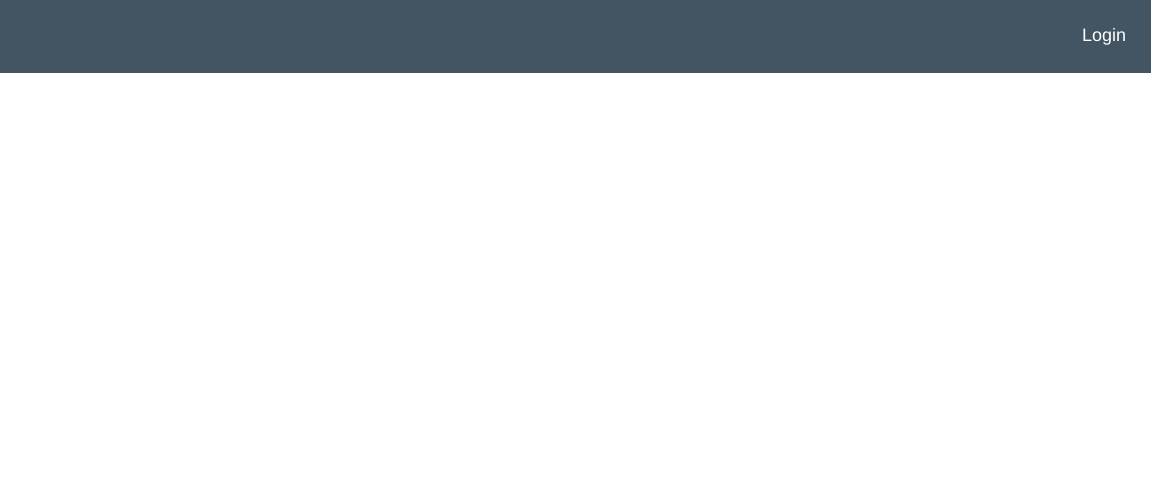
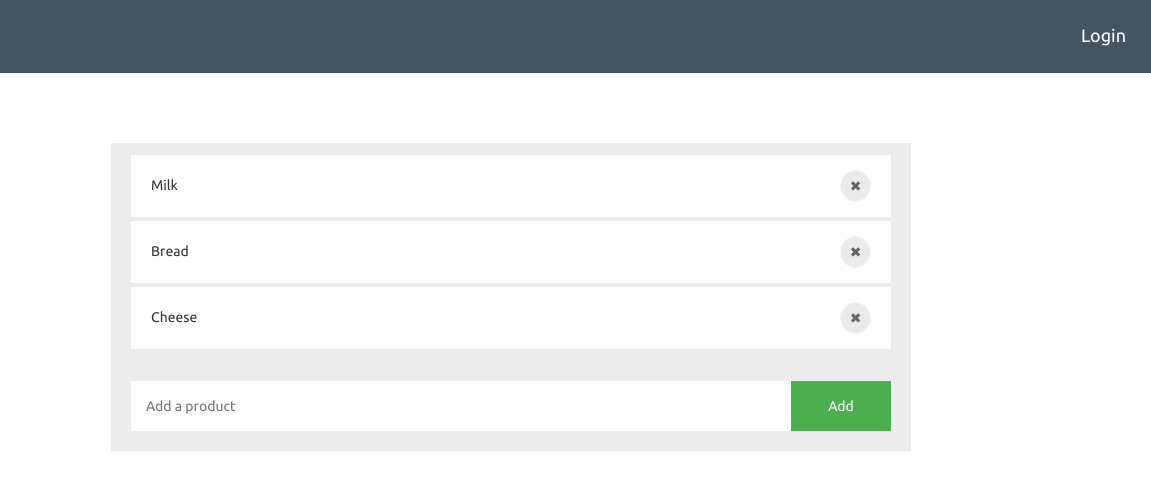
Before and after one commit to nivethar12/angular, a website: page index.html at #!/product in a window 1280 px wide. Shown: the full height of the page, 129-1280 px from the left. Drawn offline with nearby package versions, Linux system fonts and the light colour scheme; some packages are replaced by stand-ins of ours.

Commit message:
Fixed Shopping cart

```diff
--- a/css/shopping.css
+++ b/css/shopping.css
@@ -1,3 +1,9 @@
+body {
+    margin: 0px;
+    padding: 0px;
+    font-family: 'Ubuntu', sans-serif;
+}
+
 .taleo-header{
 	background-color: #435563;
     padding: 10px;
@@ -128,3 +134,62 @@ background-color:#435563;
   padding:50px;
   margin-left: -100px;
 }
+
+
+.products {
+    text-align: center;
+    width: 900px;
+    margin: auto;
+    margin-top: 20px;
+    padding: 50px;
+}
+
+.products-list{
+    display: flex;
+    flex-direction: column;
+    box-sizing: content-box;
+    background: #ececec;
+    padding: 10px 0px;
+}
+
+.product-item {
+    text-align: left;
+    background: #ffffff;
+    margin: 2px 20px;
+    padding: 15px 20px;
+    display: flex;
+}
+
+.products-name {
+    flex:1;
+    margin-top: 5px;
+}
+.product-delete {
+    padding: 5px;
+    border: 1px solid #f7f7f7;
+    border-radius: 50%;
+    width: 31px;
+    text-align: center;
+    background: #eaeaea;
+    color: #656565;
+    cursor:pointer;
+}
+
+.product-add-container {
+    background: #ececec;
+    display: flex;
+    padding: 20px 20px;
+}
+
+.product-input-txt {
+    flex: 1;
+    padding: 15px;
+    border: 0px;
+}
+
+.product-add-btn {
+    width: 100px;
+    border: 0px;
+    background: #4caf50;
+    color: white;
+}
--- a/index.html
+++ b/index.html
@@ -1,8 +1,8 @@
 <!DOCTYPE html>
 <html>
 <head>
-
     <link rel="stylesheet" href="//netdna.bootstrapcdn.com/bootstrap/3.0.0/css/bootstrap.min.css" />
+    <link href="https://fonts.googleapis.com/css?family=Ubuntu:400,500" rel="stylesheet">
     <link href="css/shopping.css" rel="stylesheet">
     <script src="https://ajax.googleapis.com/ajax/libs/angularjs/1.3.0/angular.min.js"></script>
     <script src="https://ajax.googleapis.com/ajax/libs/angularjs/1.3.0/angular-route.js"></script>
@@ -13,32 +13,24 @@
     <div class="taleo-header">
         <div class="wrapper">
             <div class="headerLogo">
-                   <a href="#" shape="rect"><img width="100" height="53" alt="shopping" src="images/shopping.png"></a>
+                <a href="#" shape="rect">
+                    <img width="100" height="53" alt="shopping" src="images/shopping.png">
+                </a>
             </div>
-
-                   <a href="#login"class="navbar-brand" style="color: white;">Login </a>
-
-
+            <a href="#login" class="navbar-brand" style="color: white;">Login </a>
         </div>
-
     </div>
-
-<!--p><a href = "#login">logins</a></p>-->
-<!--p><a href = "#register">register</a></p>-->
     <div ng-view></div>
 
-<script type = "text/ng-template" id = "login.html">
+    <script type="text/ng-template" id="login.html">
         <h2> Add Student </h2>
-    <!--{{message}}-->
     </script>
 
- <script type = "text/ng-template" id = "register.html">
+    <script type="text/ng-template" id="register.html">
         <h2> View Students </h2>
-   <!-- {{message}}-->
     </script>
-
     <script src="js/myShoppingApp.js"></script>
     <script src="js/controllers.js"></script>
+</body>
 
-</body>
 </html>
--- a/js/controllers.js
+++ b/js/controllers.js
@@ -46,6 +46,26 @@ app.controller("registerCtrl", function($scope, $http, registerService) {
 });
 
 
+app.controller("productCtrl", function($scope, $http, registerService) {
+    $scope.products = ["Milk", "Bread", "Cheese"];
+    $scope.addItem = function () {
+        $scope.errortext = "";
+        if (!$scope.addMe) {return;}
+        if ($scope.products.indexOf($scope.addMe) == -1) {
+            $scope.products.push($scope.addMe);
+            $scope.addMe = '';
+        } else {
+            $scope.errortext = "The item is already in your shopping list.";
+            $scope.addMe = '';
+        }
+    }
+    $scope.removeItem = function (x) {
+        $scope.errortext = "";
+        $scope.products.splice(x, 1);
+    }
+});
+
+
 
 app.service('registerService', function($http) {
 
--- a/js/myShoppingApp.js
+++ b/js/myShoppingApp.js
@@ -1,20 +1,17 @@
 var app = angular.module("myShoppingApp", ['ngRoute','ngMessages']);
 
 app.config(['$routeProvider', function($routeProvider) {
-    $routeProvider.
-
-    when('/login', {
+    $routeProvider
+    .when('/login', {
        templateUrl: 'partials/login.html', controller: 'loginCtrl'
-    }).
-
-   when('/register', {
+    })
+    .when('/register', {
        templateUrl: 'partials/register.html', controller: 'registerCtrl'
-    }).
-  //  when('/', {
-    //    templateUrl: 'index.html', controller: 'myShoppingCtrl'
-    // }).
-    otherwise({
+    })
+    .when('/product', {
+        templateUrl: 'partials/product.html', controller: 'productCtrl'
+     })
+    .otherwise({
        redirectTo: '/'
     });
-
  }]);
--- a/partials/product.html
+++ b/partials/product.html
@@ -0,0 +1,12 @@
+<div class="products" ng-controller="productCtrl">
+    <div class="products-list">
+        <div class="product-item" ng-repeat="x in products">
+            <div class="products-name">{{x}}</div>
+            <div class="product-delete" ng-click="removeItem($index)">&#10006;</div>
+        </div>
+    </div>
+    <div class="product-add-container">
+        <input type="text" class="product-input-txt" placeholder="Add a product" ng-model="addMe" />
+        <button class="product-add-btn" ng-click="addItem()">Add</button>
+    </div>
+</div>
```
Also changed, not shown: package.json (added, +23 -0 lines), 2 other files. Lines whose indentation alone changed are shown as unchanged.
